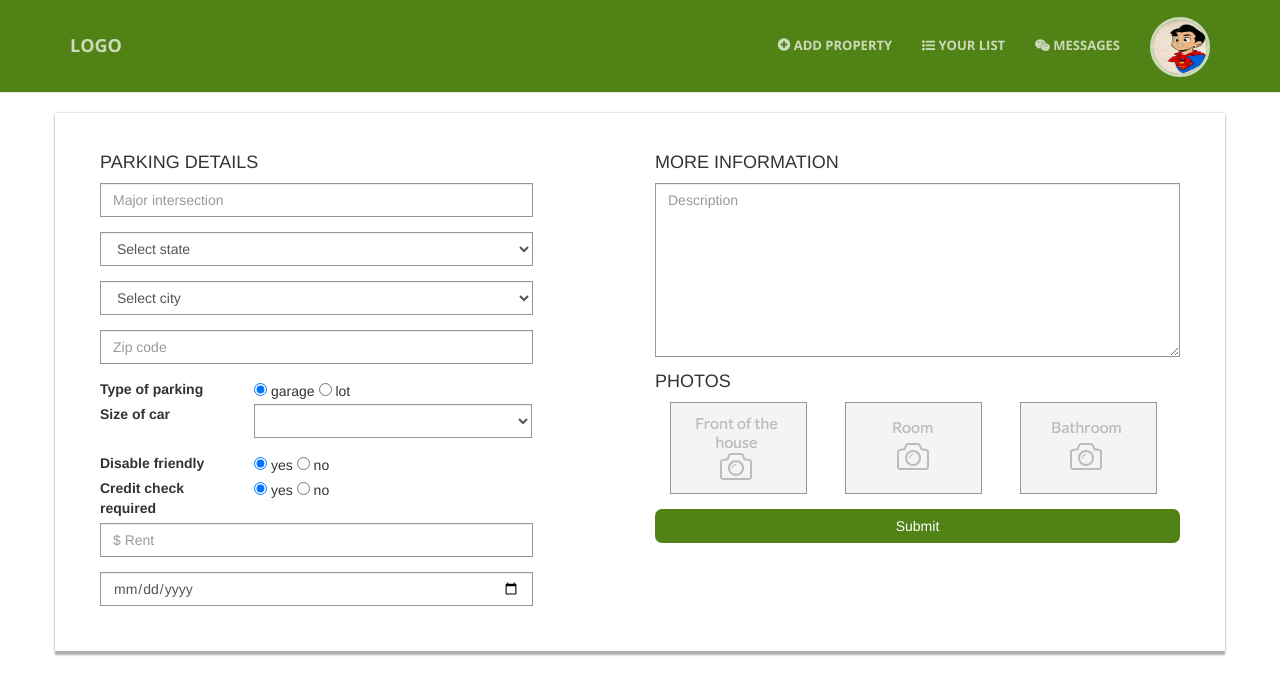
After one commit to yasirtaher/RoomTitan-frontend, a PHP site: page /add_parking.php in a window 1280 px wide. The commit adds this page. Shown: the top 695 px of the page. Run offline with PHP 8.4, Linux system fonts and the light colour scheme; some libraries are stand-ins or nearby versions.

Commit message:
Add Parking

```diff
--- /dev/null
+++ b/add_parking.php
@@ -0,0 +1,116 @@
+<?php include('header.php') ?>
+<div class="container">
+  	<div class="row shadow_with_cross add_room">
+  		<form class="">
+  		<div class="col-md-5">
+
+  			<h4>PARKING DETAILS</h4>
+			<div class="form-group">
+			    <input type="text" class="form-control customfield" id="address" placeholder="Major intersection">
+			</div>
+
+			<div class="form-group">
+			    <select class="customfield form-control">
+	              	<option value="" selected>Select state</option>
+	              	<option value="">Room</option>
+	              	<option value="">Parking</option>
+	          	</select>
+			</div>
+
+			<div class="form-group">
+			    <select class="customfield form-control">
+	            	<option value="" selected>Select city</option>
+	             	<option value="">Room</option>
+	            	<option value="">Parking</option>
+	          	</select>
+			</div>
+
+			<div class="form-group">
+			    <input type="number" class="form-control customfield" id="zipcode" placeholder="Zip code">
+			</div>
+
+			<div class="row">
+				<div class="col-md-4"><label>Type of parking</label></div>
+			    <div class="col-md-8">
+			    	<input type="radio" name="parking" value="" checked> garage
+					<input type="radio" name="parking" value=""> lot
+			  	</div>
+			</div>
+
+		  	<div class="row">
+				<div class="col-md-4"><label>Size of car</label></div>
+			    <div class="col-md-8">
+			    	<div class="form-group">
+			    		<select class="customfield form-control" >
+	              			<option value=""></option>
+	              			<option value="">Room</option>
+	              			<option value="">Parking</option>
+	          			</select>
+	          		</div>
+			  	</div>
+			</div>
+
+			<div class="row">
+				<div class="col-md-4"><label>Disable friendly</label></div>
+			    <div class="col-md-8">
+			    	<input type="radio" name="disable" value="" checked> yes
+					<input type="radio" name="disable" value=""> no
+			  	</div>
+			</div>
+
+
+			<div class="row">
+				<div class="col-md-4"><label>Credit check required</label></div>
+			    <div class="col-md-8">
+			    	<input type="radio" name="credit" value="" checked> yes
+					<input type="radio" name="credit" value=""> no
+			  	</div>
+			</div>
+
+
+			<div class="form-group">
+				<input type="number" class="form-control customfield" id="address" placeholder="$ Rent">
+			</div>
+
+		  	<div class="form-group">
+		    	<input type="date" class="form-control customfield" id="address" placeholder="Available">
+		  	</div>
+
+
+  		</div>
+  		<div class="col-md-1"></div>
+  		<div class="col-md-6">
+  			<h4>MORE INFORMATION</h4>
+  			<div class="form-group">
+				<textarea class="form-control customfield"placeholder="Description" rows="8"></textarea>
+			</div>
+
+
+
+			<h4>PHOTOS</h4>
+			<div class="col-md-4 image-upload">
+	    		<label for="file-input">
+	        		<img src="img/front.png" style="width: 100%"/>
+	    		</label>
+	    		<input id="file-input" type="file"/>
+			</div>
+
+			<div class="col-md-4 image-upload">
+	    		<label for="file-input">
+	        		<img src="img/room.png" style="width: 100%"/>
+	    		</label>
+	    		<input id="file-input" type="file"/>
+			</div>
+
+			<div class="col-md-4 image-upload">
+	    		<label for="file-input">
+	        		<img src="img/bathroom.png" style="width: 100%"/>
+	    		</label>
+	    		<input id="file-input" type="file"/>
+			</div>
+
+  			<button style="width:100%" type="submit" class="btn btn-chat">Submit</button>
+  		</div>
+  		</form>
+	</div>
+</div>
```
Also changed, not shown: add_property.php (+6 -4 lines).
